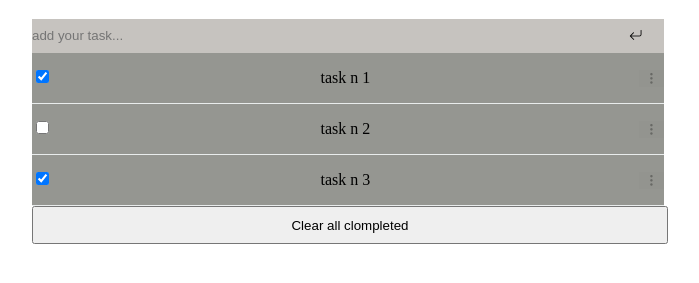
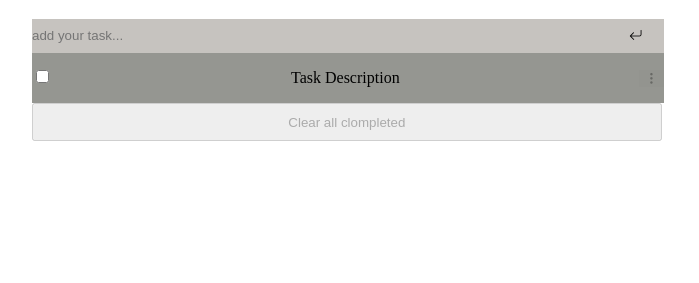
Before and after one commit to Grandi0z/To_Do_List_rep, a website built with webpack: page src/index.html in a window 1280 px wide. Both pictures are taken after a click on the button 927 px from the left and 104 px from the top of the page. Shown: the part 69-352 px from the top of the page, without its empty margins (292-991 px from the left). Built offline with nearby package versions, Linux system fonts and the light colour scheme.

Commit message:
Fix the index Update when page relaod

```diff
--- a/src/index.html
+++ b/src/index.html
@@ -19,13 +19,13 @@
                     <input type="text" class="input_insert_task" placeholder="add your task..."  aria-describedby="button-addon2" required>
                     <button class="btn btn-outline-secondary btn_add_task" type="submit" id="btn_add_task"><i class="bi bi-arrow-return-left"></i></button>
                 </div>
-                <div class="tasks_list" id="tasks_list">
-
+                <div class="tasks_list">
 
                 </div>
+                <button type="button" class="btn btn-outline-primary btn_clear_all_completed_tasks" disabled>Clear all clompleted</button>
             </div>
         </section>
     </main>
-    <!-- <script src="index.js" type="module"></script> -->
+
 </body>
 </html>
--- a/src/index.js
+++ b/src/index.js
@@ -1,56 +1,26 @@
 import './style.css';
+import { populateTask, renderTask, checkTextContent } from './modules/viewFunction.js';
 
-const tasksList = document.getElementById('tasks_list');
-const btnDeleteAll = document.createElement('button');
+const taskList = document.querySelector('.tasks_list');
 
-const arrTask = [
-  {
-    description: 'task n 1',
-    completed: true,
-    index: 1,
-  },
-  {
-    description: 'task n 2',
-    completed: false,
-    index: 2,
-  },
-  {
-    description: 'task n 3',
-    completed: true,
-    index: 3,
-  },
-];
-
-const populateTask = (task) => {
-  const taskItem = document.createElement('div');
-  const checkValue = task.completed;
-  const checkedBtn = (checkValue) => {
-    if (!checkValue) {
-      return '';
-    }
-    return 'checked';
-  };
-
-  const taskItemContent = `
-    <div class="task_item" draggable='true'>
-        <input class="form-check-input task_item_check" type="checkbox" value="" id="flexCheckChecked" ${checkedBtn(checkValue)}>
-        <p class="task_item_text" contenteditable>${task.description}</p>
-        <button class="btn btn-outline-secondary task_item_btn"><i class="bi bi-three-dots-vertical"></i></button>
-        <button class="btn btn-outline-secondary tast_item_btn_trash"><i class="bi bi-trash3-fill"></i></button>
-    </div>
-   `;
-  taskItem.innerHTML = taskItemContent;
-  tasksList.appendChild(taskItem);
+window.onload = () => {
+  renderTask(taskList);
 };
 
-window.onload = () => {
-  arrTask.forEach((task) => {
-    populateTask(task);
-  });
-  if (arrTask) {
-    btnDeleteAll.setAttribute('type', 'button');
-    btnDeleteAll.setAttribute('class', 'btn btn-outline-primary btn_clear_all_completed_tasks');
-    btnDeleteAll.innerText = 'Clear all clompleted';
-    tasksList.appendChild(btnDeleteAll);
+// Add a task listener
+const inputInsertTask = document.querySelector('.input_insert_task');
+const btnAddTask = document.querySelector('.btn_add_task');
+btnAddTask.addEventListener('click', () => {
+  const description = checkTextContent(inputInsertTask.value.trim());
+  if (description) {
+    populateTask(description, taskList);
+    inputInsertTask.value = '';
   }
-};
+});
+
+// Remove a Task listener
+taskList.addEventListener('click', (e) => {
+  if (e.target.classList.contains('trash') || e.target.parentElement.classList.contains('trash')) {
+    renderTask(taskList);
+  }
+});
--- /dev/null
+++ b/src/modules/viewFunction.js
@@ -0,0 +1,47 @@
+import {
+  addTask, loadData, saveData,
+} from './dataFunction.js';
+import Task from './task.js';
+
+const addTaskView = (task, parent) => {
+  const checkValue = task.completed;
+  if (checkValue) {
+    task.element.taskItemCheck.setAttribute('checked', true);
+  }
+  parent.appendChild(task.element.root);
+};
+
+const renderTask = (parent) => {
+  // 1st empty the container
+  parent.innerHTML = '';
+  const arrTask = loadData();
+  const newArrTask = [];
+  let i = 1;
+  arrTask.forEach((task) => {
+    task.index = i;
+    const newTask = new Task(task.description, task.completed, i);
+    i += 1;
+    newArrTask.push(newTask);
+    addTaskView(newTask, parent);
+  });
+  // task id changes when we renderTask()
+  // to save the right id we restore localStorage
+  saveData(newArrTask);
+};
+
+const populateTask = (description, parent) => {
+  const arrTask = loadData();
+  const index = (arrTask.length) + 1;
+  const newTask = new Task(description, false, index);
+  addTask(newTask);
+  addTaskView(newTask, parent);
+};
+
+const checkTextContent = (content) => {
+  if (content === '') {
+    return 'Task Description';
+  }
+  return content;
+};
+
+export { populateTask, renderTask, checkTextContent };
--- a/src/style.css
+++ b/src/style.css
@@ -66,7 +66,6 @@ header {
   align-items: baseline;
   width: 100%;
   background-color: var(--skyBeigeV2);
-  border-bottom: #eef1f1f3 0.1rem solid;
 }
 
 .task_item_btn {
@@ -80,12 +79,8 @@ header {
   opacity: 0.7;
 }
 
-.tast_item_btn_trash {
-  display: none;
-}
-
 .btn_clear_all_completed_tasks {
-  width: 100%;
+  width: 99%;
   box-sizing: content-box;
   padding: 0.6rem 0;
   margin: 0;
```
Also changed, not shown: dist/index.html, dist/main.js (added), src/icon/logo.png, src/modules/dataFunction.js (line endings or trailing spaces).
